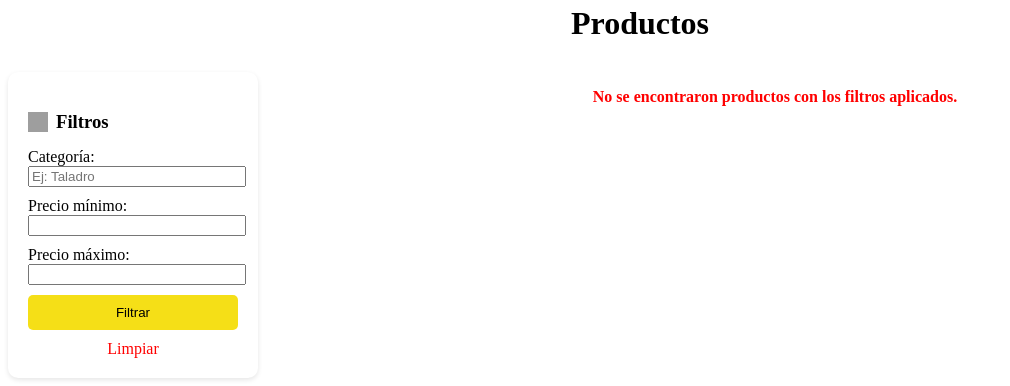
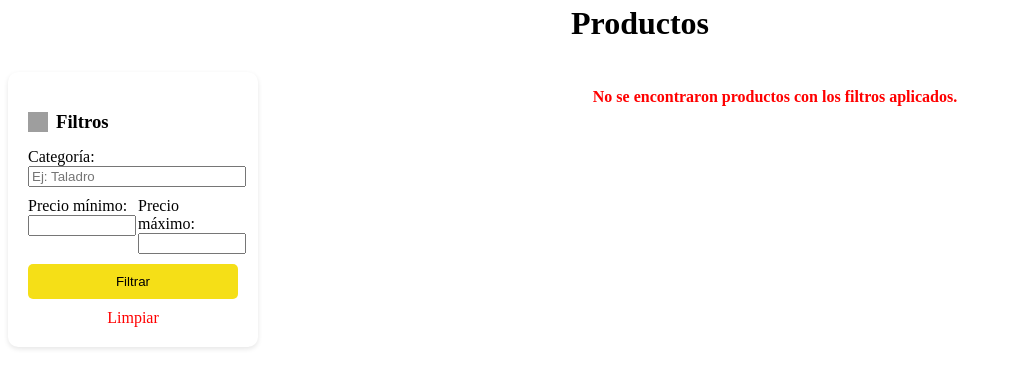
Before and after one commit to Marianavc02/Proyecto2, a Django app: page /productos/empresa/1/ in a window 1280 px wide. Shown: the part 557-943 px from the top of the page, without its empty margins (0-1010 px from the left). After the commit the page ends 906 px from the top, so only its background shows below. Run offline with Django 5.2, Linux system fonts and the light colour scheme; data that the repository does not hold is empty; grey boxes are pictures that could not be loaded.

Commit message:
mejora en el card de filtros

```diff
--- a/productos/templates/productos/productos_por_empresa.html
+++ b/productos/templates/productos/productos_por_empresa.html
@@ -20,15 +20,22 @@
                 <label>Categoría:</label><br>
                 <input type="text" name="categoria" value="{{ request.GET.categoria }}" placeholder="Ej: Taladro" style="width: 100%; margin-bottom: 10px;">
 
-                <label>Precio mínimo:</label><br>
-                <input type="number" name="min_precio" value="{{ request.GET.min_precio }}" style="width: 100%; margin-bottom: 10px;">
-
-                <label>Precio máximo:</label><br>
-                <input type="number" name="max_precio" value="{{ request.GET.max_precio }}" style="width: 100%; margin-bottom: 10px;">
+                <!-- Contenedor en flex para los precios -->
+                <div style="display: flex; gap: 10px; margin-bottom: 10px;">
+                    <div style="flex: 1;">
+                        <label>Precio mínimo:</label>
+                        <input type="number" name="min_precio" value="{{ request.GET.min_precio }}" style="width: 100%;">
+                    </div>
+                    <div style="flex: 1;">
+                        <label>Precio máximo:</label>
+                        <input type="number" name="max_precio" value="{{ request.GET.max_precio }}" style="width: 100%;">
+                    </div>
+                </div>
 
                 <button type="submit" style="background: #f4dc00e8; color: black; border: none; padding: 10px; border-radius: 5px; width: 100%; cursor: pointer;">Filtrar</button>
                 <a href="{% url 'productos_por_empresa' empresa %}" style="display:block; text-align:center; margin-top:10px; text-decoration:none; color:red;">Limpiar</a>
             </form>
+
         </div>
 
         <!-- Grid de Productos -->
```
